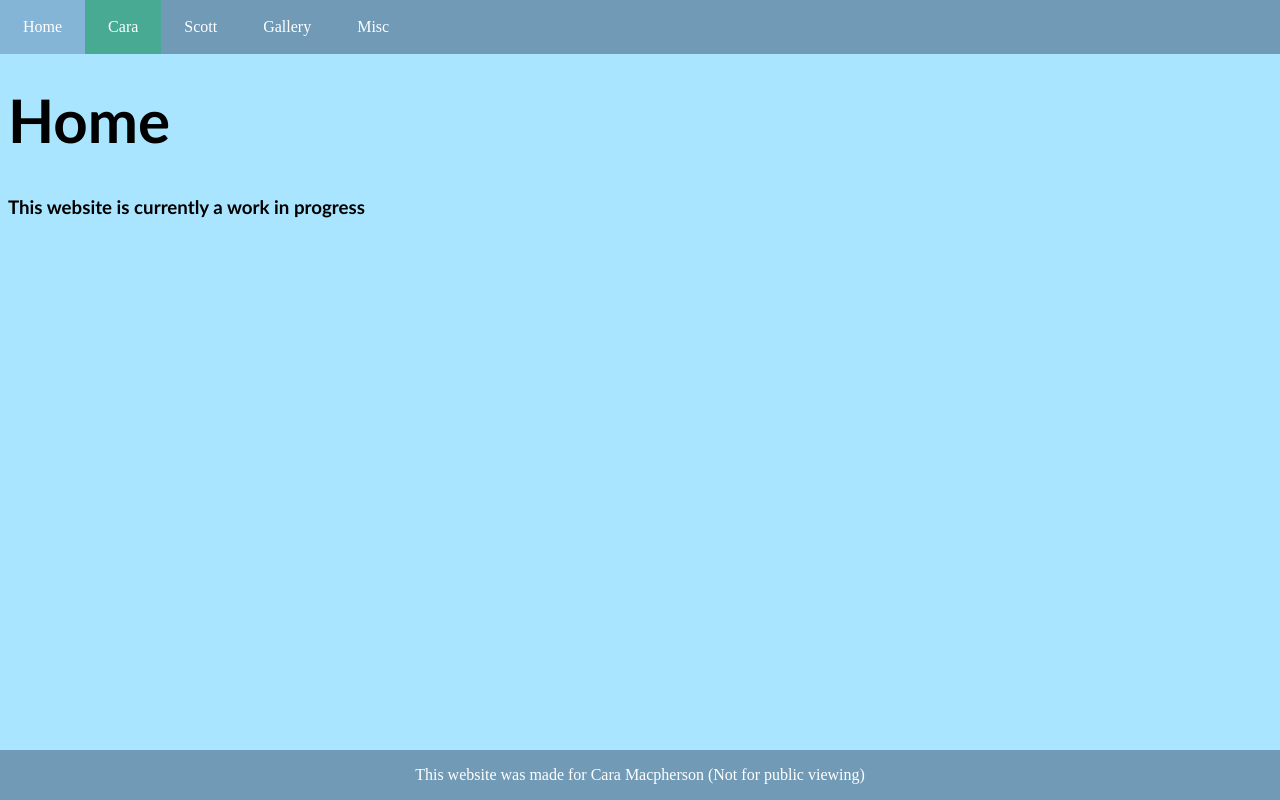
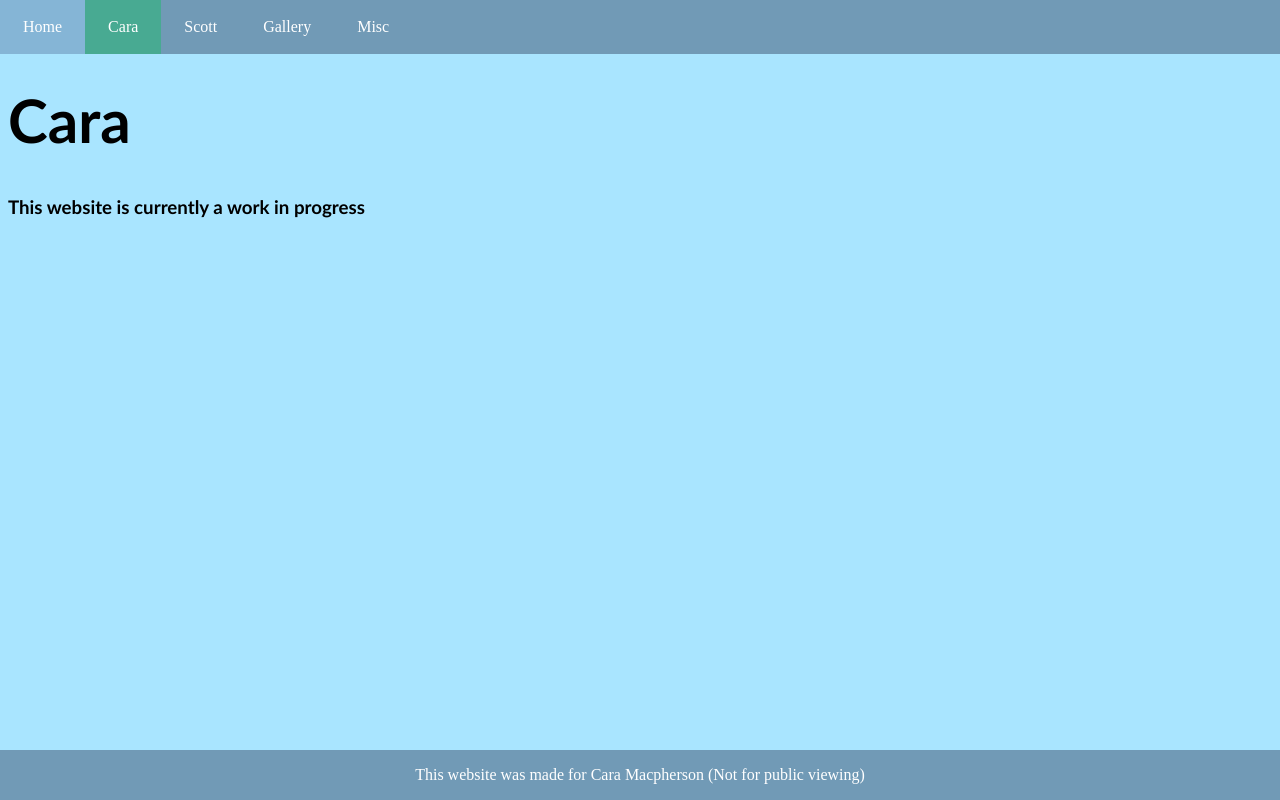
Before and after one commit to cjkaiki/cjkaiki.github.io, a plain HTML site: page cara.html in a window 1280 px wide. Drawn offline with Linux system fonts and the light colour scheme.

Commit message:
Update cara.html

```diff
--- a/cara.html
+++ b/cara.html
@@ -1,7 +1,7 @@
 <!DOCTYPE html>
 <html>
   <head>
-    <title>Home - For Cara</title>
+    <title>Cara - For Cara</title>
 
     <link
     rel = "icon"
@@ -34,7 +34,7 @@
   <br>
 
 
-  <h1 class='p1' style="font-size:60px;" >Home</h1>
+  <h1 class='p1' style="font-size:60px;" >Cara</h1>
 
 <h3 class='p1' >This website is currently a work in progress</h3>
 
```
